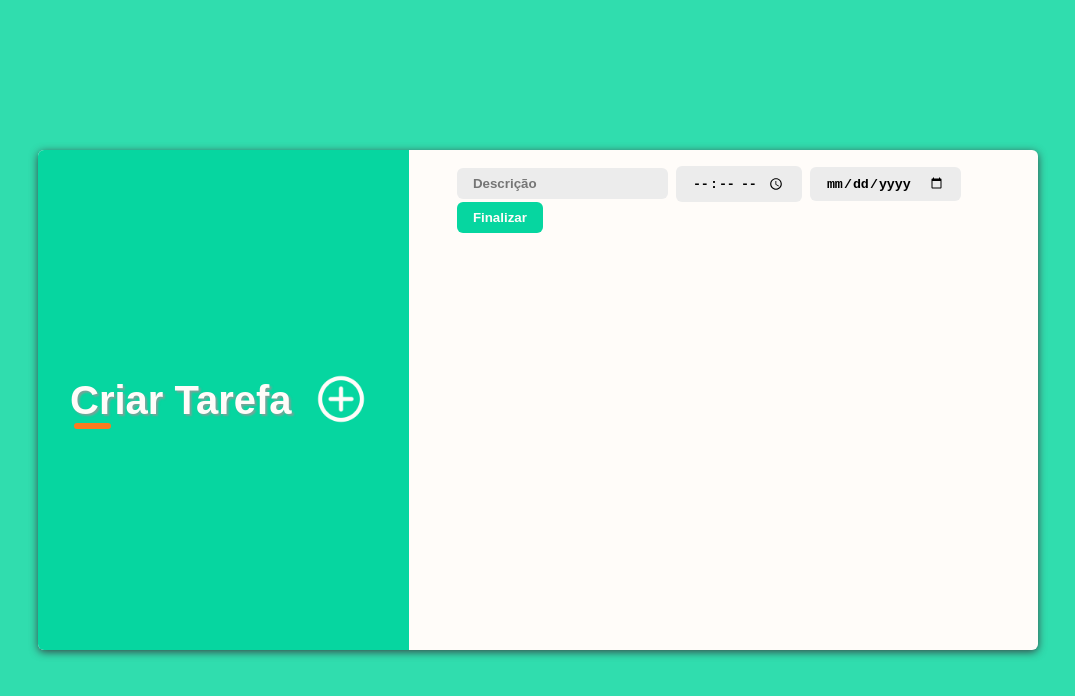
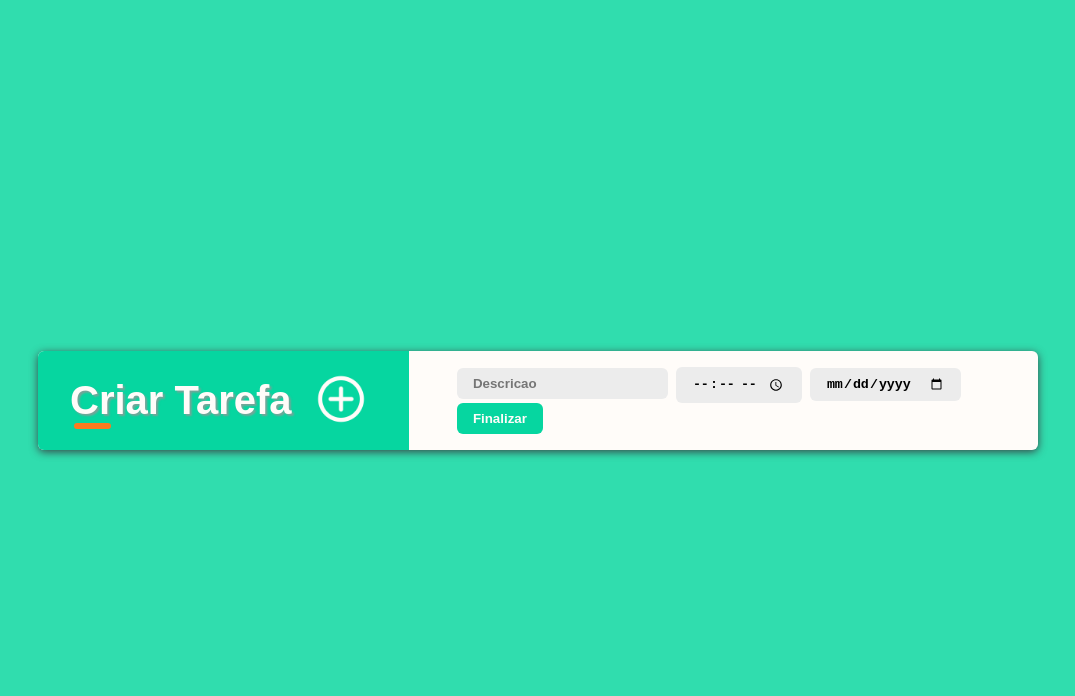
Before and after one commit to andreabreudev/todolist, a plain HTML site: page index.html in a window 1280 px wide. Both pictures are taken after a click on the button 442 px from the left and 400 px from the top of the page. Shown: the whole page, without its empty margins (102-1177 px from the left). Drawn offline with Linux system fonts and the light colour scheme.

Commit message:
alteração height

```diff
--- a/script.js
+++ b/script.js
@@ -22,7 +22,7 @@ function addNewTask() {
     })
     inputTask
     inputTask.type = 'text'
-    inputTask.placeholder = 'Descrição'
+    inputTask.placeholder = 'Descricao'
     inputTask.classList.add('layoutDescription')
 
     taskLi.appendChild(inputTask)
--- a/style.css
+++ b/style.css
@@ -15,7 +15,7 @@ body {
 
 #main {
     width: 1000px;
-    height: 500px;
+    height: auto;
     background-color: #FFFCF9;
     box-shadow: 0 2px 8px #394648;
     border-radius: 6px;
```
